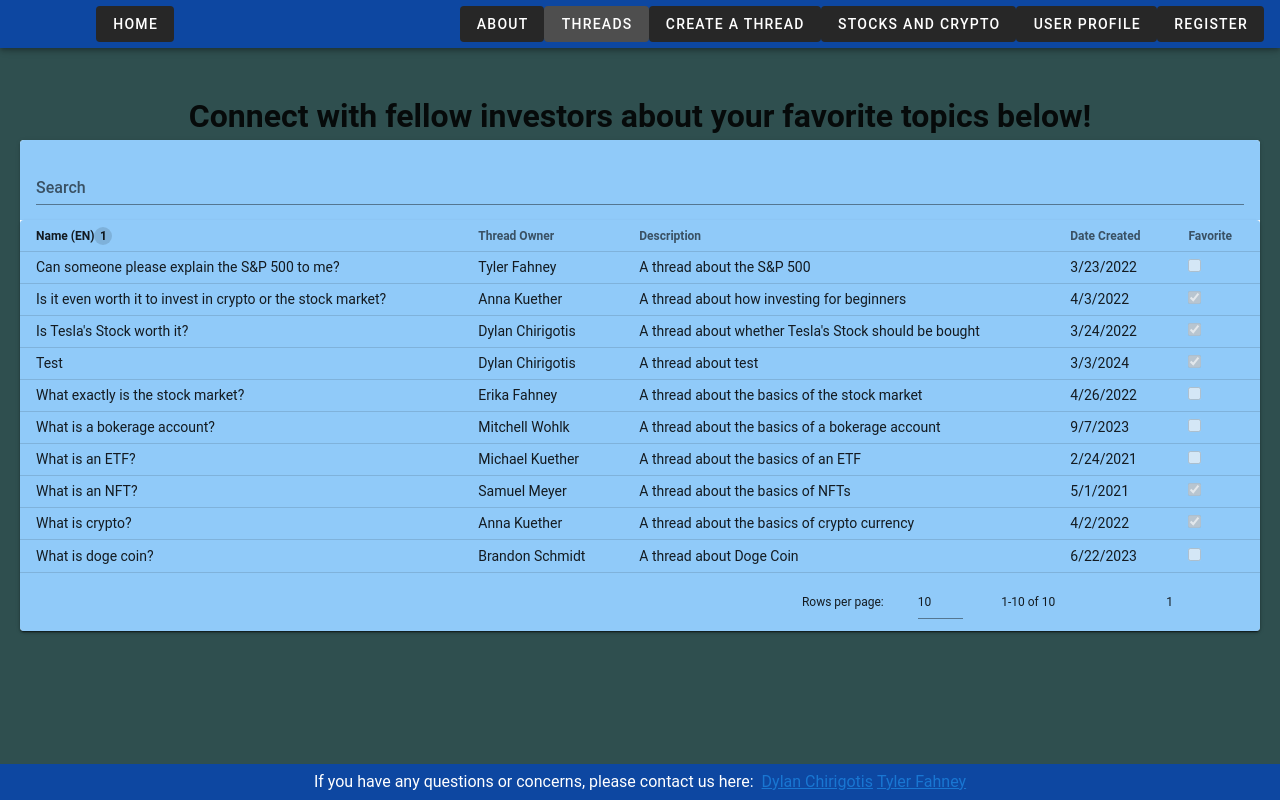
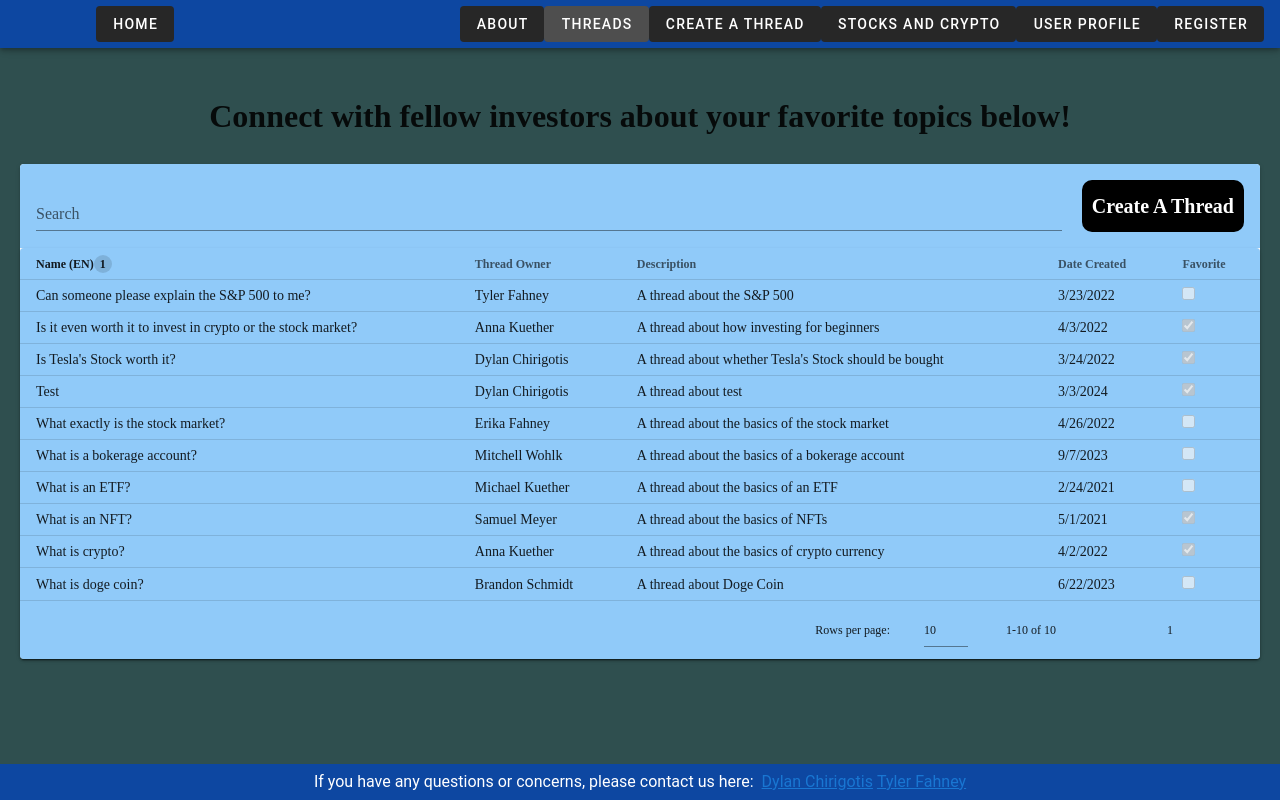
Before and after one commit to DillJoker5/Stocks-and-Crypto-for-Beginners, a Vue app in the folder csc-391-final-project/: page /#/viewThreads in a window 1280 px wide. Built offline with nearby package versions, Linux system fonts and the light colour scheme.

Commit message:
Added buttons to navigate between thread pages

```diff
--- a/csc-391-final-project/src/components/Thread.vue
+++ b/csc-391-final-project/src/components/Thread.vue
@@ -1,4 +1,6 @@
 <template>
+  <div>
+    <input type="button" class="back-to-threads" value="Back To Threads" @click="backToThreads" />
     <v-card class="v-card-border-rounded">
       <v-card-title>{{threadData[0].name}}</v-card-title>
       <v-card-text>Thread Owner: {{threadData[0].thread_owner}}</v-card-text>
@@ -10,6 +12,7 @@
       </v-card>
       <v-spacer></v-spacer>
     </v-card>
+  </div>
 </template>
 
 <script>
@@ -34,6 +37,11 @@ export default {
               this.threadData.push(threadDataInfo[i]);
             }
           }
+        },
+        backToThreads() {
+          this.$router.push({
+            name: 'View Threads'
+          });
         }
     },
     created() {
@@ -44,18 +52,16 @@ export default {
 </script>
 
 <style>
-.v-card-border {
-  border-color: black;
-  border-width: thick;
-  border-radius: 15px;
-}
-
-.v-card-border p {
+p {
   padding-left: 10px;
 }
 
-.v-card-border-rounded {
-  border-color: black;
-  border-spacing: 20px;
+.back-to-threads {
+  background-color: #90CAF9;
+  padding: 10px;
+  margin-bottom: 2vh;
+  font-weight: 600;
+  font-family: cursive;
+  border-radius: 10px;
 }
 </style>
--- a/csc-391-final-project/src/components/ThreadTable.vue
+++ b/csc-391-final-project/src/components/ThreadTable.vue
@@ -7,6 +7,7 @@
                 single-line
                 hide-details
             ></v-text-field>
+            <input type="button" class="create-a-thread-button" value="Create A Thread" @click="toCreateAThread" />
         </v-card-title>
         <v-data-table
             :headers='headers'
@@ -72,11 +73,27 @@ export default {
                     valId
                 }
             });
+        },
+        toCreateAThread() {
+            this.$router.push({
+                name: 'Create Thread'
+            });
         }
     }
 };
 </script>
 
 <style scoped>
+* {
+    font-family: cursive;
+}
 
+.create-a-thread-button {
+    background-color: black;
+    color: white;
+    padding: 10px;
+    font-weight: 600;
+    border-radius: 10px;
+    margin-left: 20px;
+}
 </style>
--- a/csc-391-final-project/src/views/ViewThreads.vue
+++ b/csc-391-final-project/src/views/ViewThreads.vue
@@ -2,6 +2,7 @@
     <div class="table-background">
         <br />
         <h1 class="text-center">Connect with fellow investors about your favorite topics below!</h1>
+        <br />
         <thread-table />
     </div>
 </template>
@@ -23,4 +24,8 @@ export default {
     height: 100%;
     padding: 20px;
 }
+
+* {
+    font-family: cursive;
+}
 </style>
```
Lines whose indentation alone changed are shown as unchanged.
